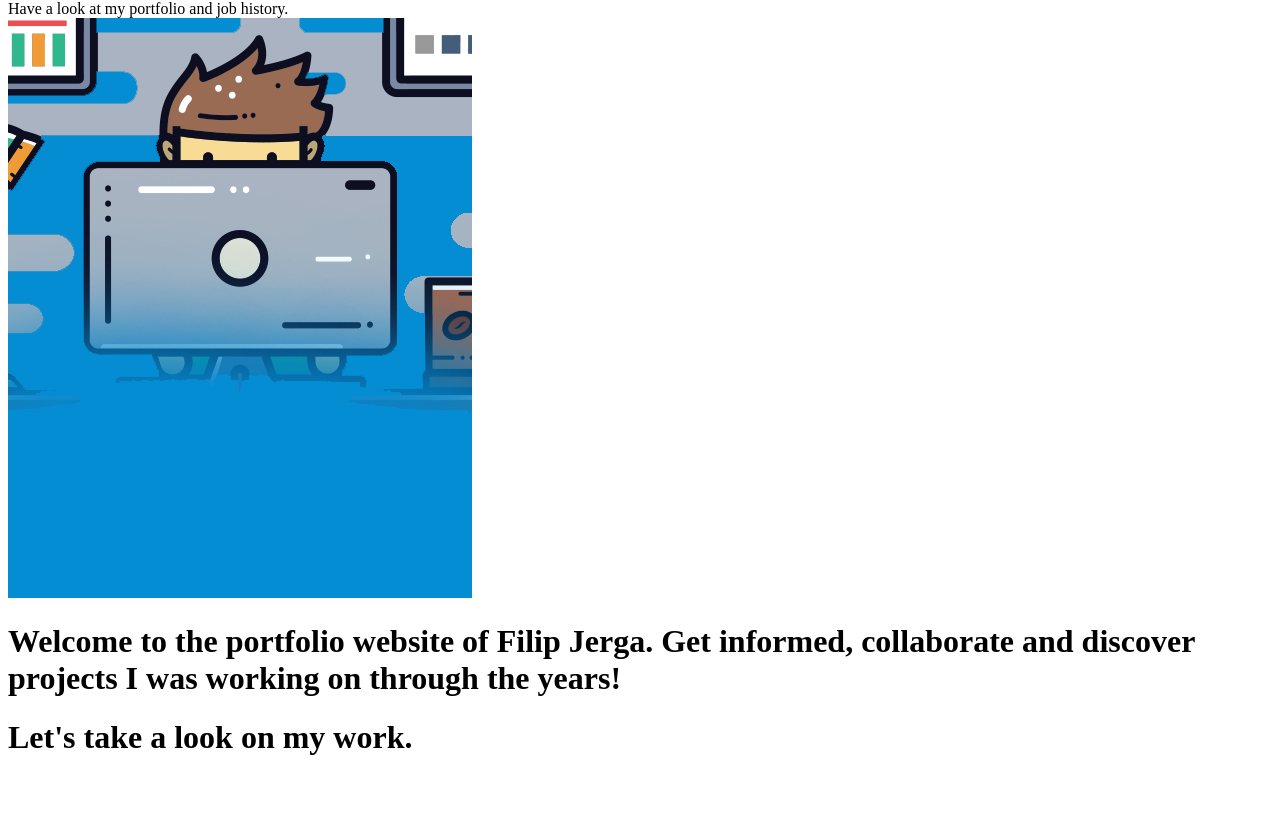
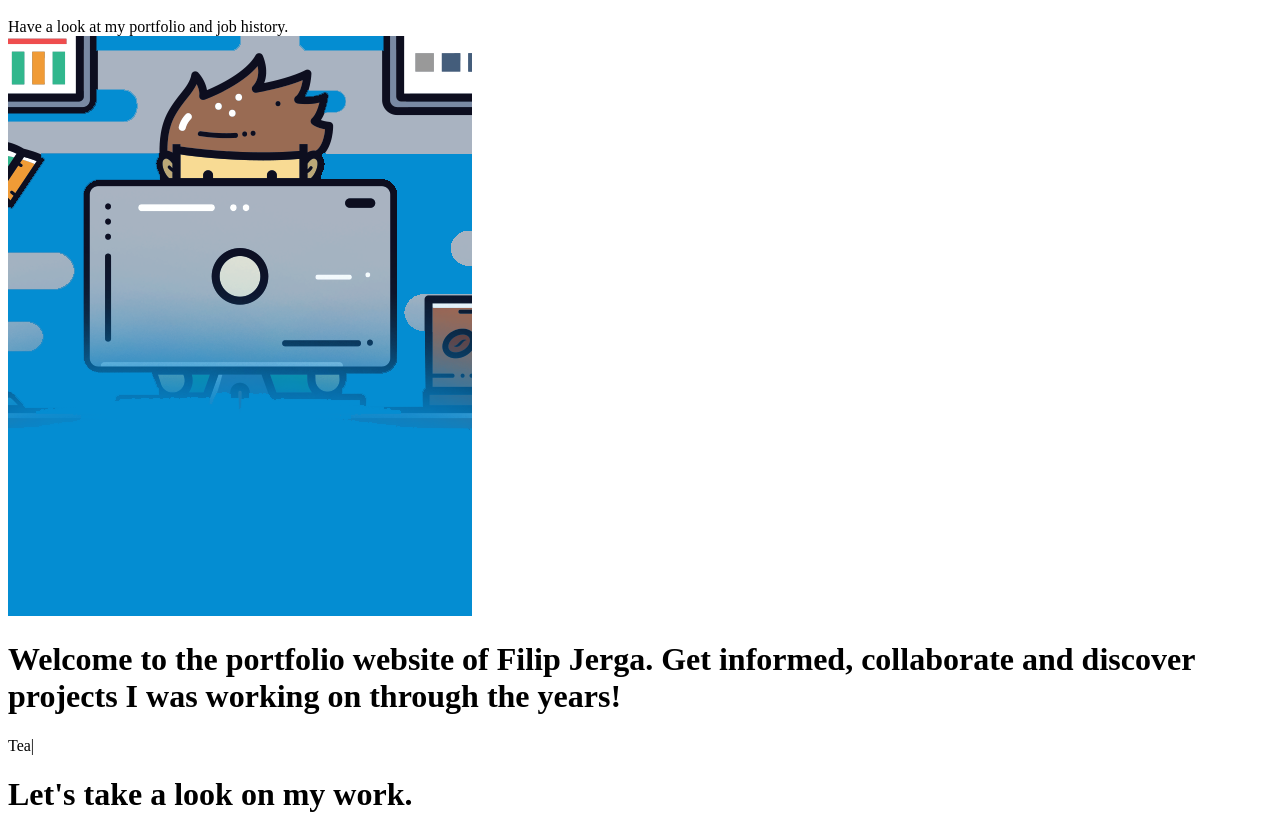
Before and after one commit to Jerga99/portfolio-jerga-app-updates, a Next.js app: page / in a window 1280 px wide. Shown: the part 719-1554 px from the top of the page. Before the commit the page ends 1496 px from the top, so only its background shows below. Built offline with nearby package versions, Linux system fonts and the light colour scheme.

Commit message:
Self typed

```diff
--- a/components/shared/Header.js
+++ b/components/shared/Header.js
@@ -4,7 +4,6 @@
   Collapse,
   Navbar,
   NavbarToggler,
-  NavbarBrand,
   Nav,
   NavItem
 } from 'reactstrap';
@@ -30,11 +29,11 @@
         color="transparent"
         dark
         expand="md">
-        <NavbarBrand>
+        <div className="navbar-brand">
           <Link href="/">
             <a className="port-navbar-brand">Filip Jerga</a>
           </Link>
-        </NavbarBrand>
+        </div>
         <NavbarToggler onClick={toggle} />
         <Collapse isOpen={isOpen} navbar>
           <Nav className="mr-auto" navbar>
--- a/package.json
+++ b/package.json
@@ -14,6 +14,7 @@
     "next": "10.0.9",
     "react": "17.0.2",
     "react-dom": "17.0.2",
+    "react-typed": "^1.2.0",
     "reactstrap": "^8.9.0",
     "sass": "^1.32.8"
   }
--- a/pages/index.js
+++ b/pages/index.js
@@ -1,7 +1,9 @@
 import React from 'react';
 import BaseLayout from '../components/layouts/BaseLayout';
 import { Container, Row, Col } from 'reactstrap';
+import Typed from "react-typed";
 
+const roles = ["Developer", "Tech Lover", "Team Player", "React JS", "Angular"];
 class Index extends React.Component {
   render() {
     return (
@@ -37,6 +39,17 @@
                     Get informed, collaborate and discover projects I was working on through the years!
                   </h1>
                 </div>
+                <Typed
+                  loop
+                  typeSpeed={70}
+                  backSpeed={70}
+                  strings={roles}
+                  backDelay={1000}
+                  loopCount={0}
+                  showCursor
+                  className="self-typed"
+                  cursorChar="|"
+                />
                 <div className="hero-welcome-bio">
                   <h1>
                     Let's take a look on my work.
--- a/styles/main.scss
+++ b/styles/main.scss
@@ -14,3 +14,10 @@
   height: 100%;
   font-family: "Montserrat", "Helvetica";
 }
+
+.self-typed {
+  font-size: 30px;
+  color: white;
+  font-weight: bold;
+  letter-spacing: 2px;
+}
```
Also changed, not shown: 1 other file (tests, documents, lock files or other folders).
